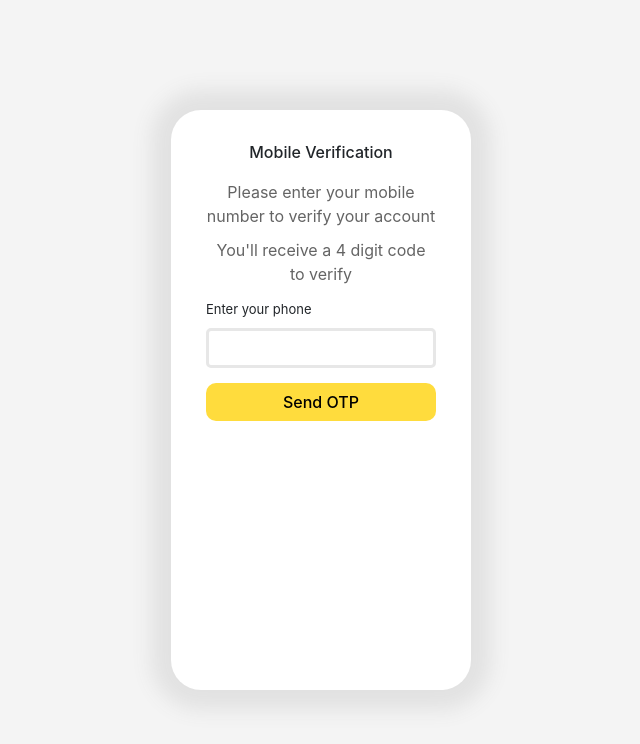
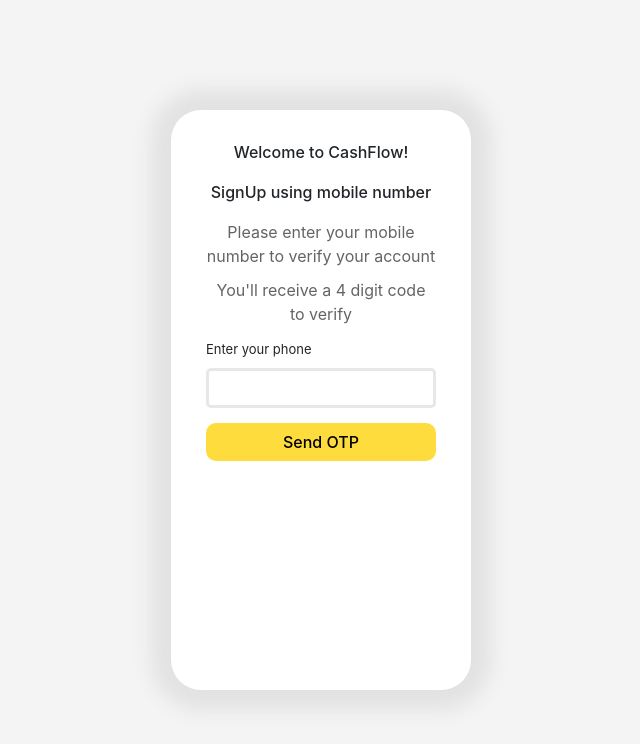
Before and after one commit to GaurPeeyush/OTP-verification, a plain HTML site: page index.html in a window 1280 px wide. Shown: the whole page, without its empty margins (319-959 px from the left). Drawn offline with nearby package versions, Linux system fonts and the light colour scheme.

Commit message:
Update index.html

```diff
--- a/index.html
+++ b/index.html
@@ -15,7 +15,7 @@
             integrity="sha512-iBBXm8fW90+nuLcSKlbmrPcLa0OT92xO1BIsZ+ywDWZCvqsWgccV3gFoRBv0z+8dLJgyAHIhR35VZc2oM/gI1w=="
             crossorigin="anonymous"
         />
-        <title>Verify your OTP</title>
+        <title>SignUp</title>
     </head>
     <body class="d-flex align-items-center justify-content-center">
         <div class="container-content">
@@ -23,7 +23,12 @@
                 <div
                     class="nav d-flex align-items-center justify-content-center"
                 >
-                    <p>Mobile Verification</p>
+                    <p>Welcome to CashFlow!</p>
+                </div>
+                <div
+                    class="nav d-flex align-items-center justify-content-center"
+                >
+                    <p>SignUp using mobile number</p>
                 </div>
                 <div class="text">
                     <p>
```
